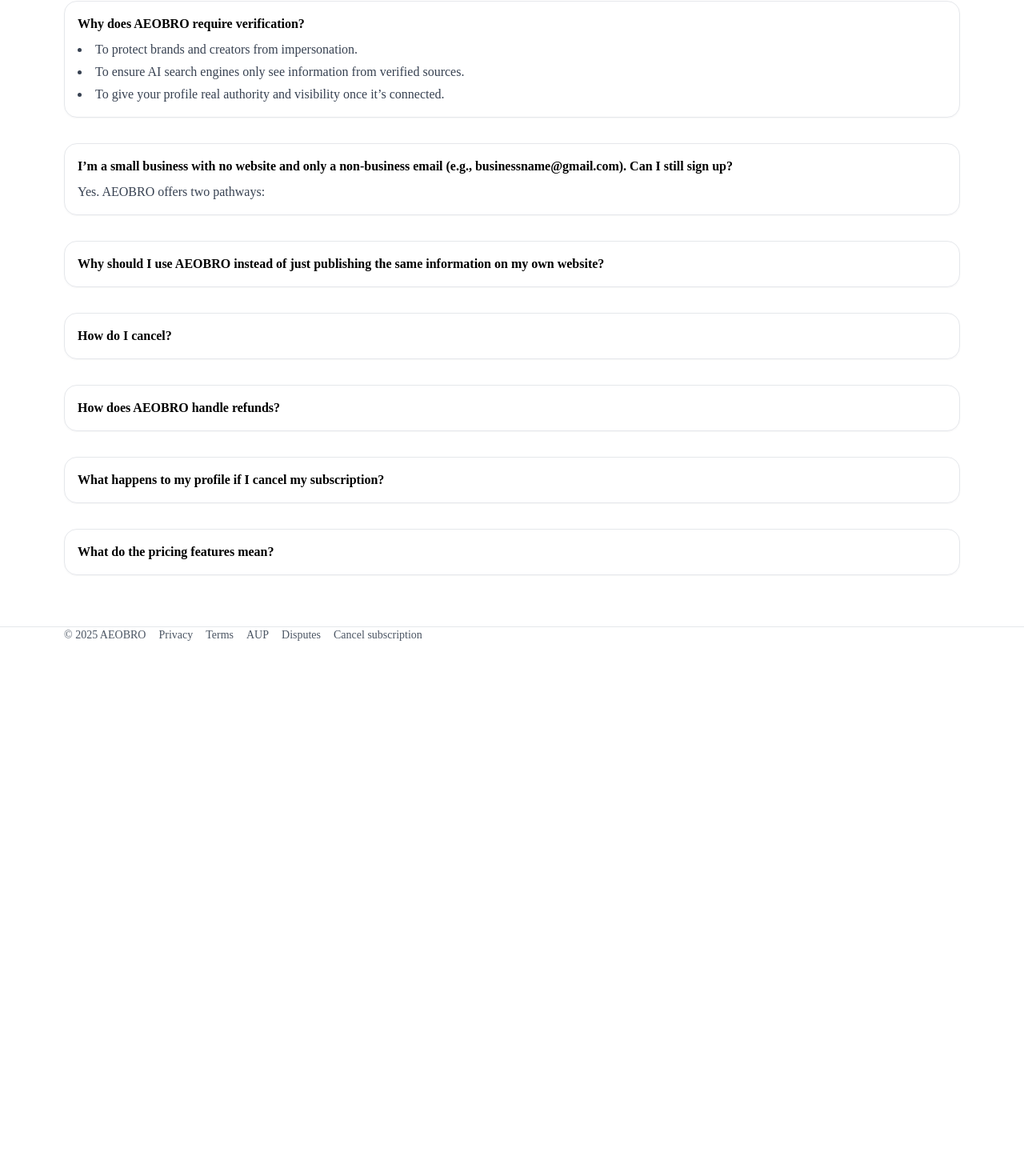
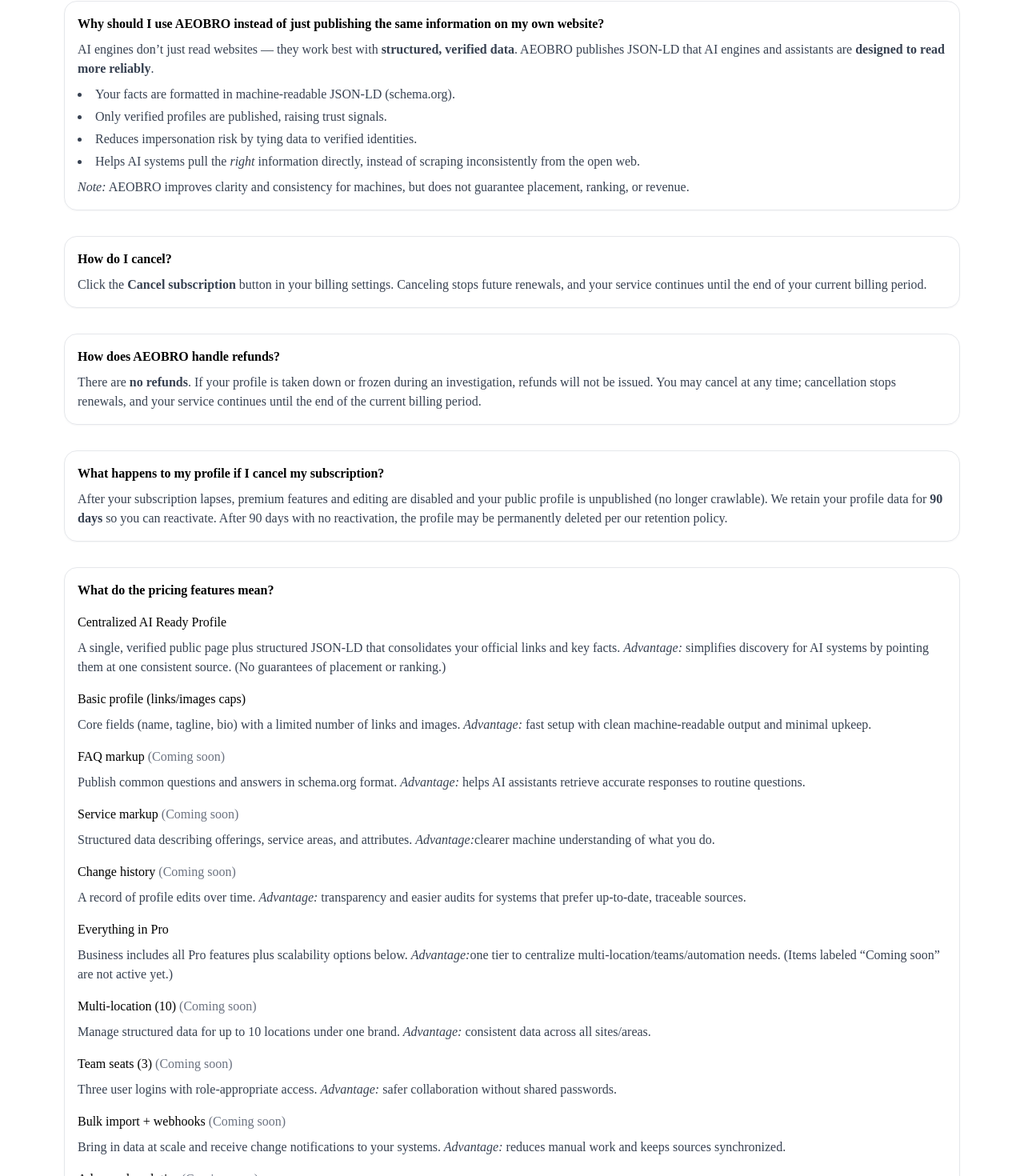
Before and after one commit to NewguyMMM/aeobro, a Next.js app: page /faq in a window 1280 px wide. Shown: the part 1452-2922 px from the top of the page at 80% size. Before the commit the page ends 2256 px from the top, so only its background shows below. Built offline with nearby package versions, Linux system fonts and the light colour scheme; no server answers.

Commit message:
Update page.tsx

```diff
--- a/app/(marketing)/faq/page.tsx
+++ b/app/(marketing)/faq/page.tsx
@@ -102,11 +102,12 @@ export default function Page() {
       },
       {
         "@type": "Question",
-        name: "Why should I use AEOBRO instead of just publishing the same information on my own website?",
+        name:
+          "Why should I use AEOBRO instead of just publishing the same information on my own website?",
         acceptedAnswer: {
           "@type": "Answer",
           text:
-            "AEOBRO publishes structured, verified JSON-LD that AI engines prioritize. Regular pages may be inconsistently parsed. Verified profiles reduce impersonation and ensure AI systems pull the right facts.",
+            "AEOBRO publishes structured, verified JSON-LD that AI engines and assistants are designed to read more reliably. Regular pages may be inconsistently parsed. Verified profiles reduce impersonation and help AI systems pull the right facts.",
         },
       },
       {
@@ -293,7 +294,6 @@ export default function Page() {
           </div>
         </div>
 
-        {/* The rest follow in original order */}
         <div className="card">
           <h3 className="font-semibold">How do I create a profile on AEOBRO?</h3>
           <p className="text-gray-700 mt-2">
@@ -341,27 +341,7 @@ export default function Page() {
             businesses). This prevents impersonation and ensures AI search engines trust the
             information.
           </p>
-
-        {/* ...remaining cards unchanged... */}
-
-        </div>
-
-        <div className="card">
-          <h3 className="font-semibold">Why does AEOBRO require verification?</h3>
-          <ul className="list-disc list-inside text-gray-700 mt-2 space-y-1">
-            <li>To protect brands and creators from impersonation.</li>
-            <li>To ensure AI search engines only see information from verified sources.</li>
-            <li>To give your profile real authority and visibility once it’s connected.</li>
-          </ul>
-        </div>
-
-        <div className="card">
-          <h3 className="font-semibold">
-            I’m a small business with no website and only a non-business email (e.g.,
-            businessname@gmail.com). Can I still sign up?
-          </h3>
-          <p className="text-gray-700 mt-2">Yes. AEOBRO offers two pathways:</p>
-          {/* ...content unchanged... */}
+          {/* … additional long-answer content if needed … */}
         </div>
 
         <div className="card">
@@ -369,28 +349,133 @@ export default function Page() {
             Why should I use AEOBRO instead of just publishing the same information on my own
             website?
           </h3>
-          {/* ...content unchanged... */}
+          <p className="text-gray-700 mt-2">
+            AI engines don’t just read websites — they work best with{" "}
+            <strong>structured, verified data</strong>. AEOBRO publishes JSON-LD that AI engines and
+            assistants are <strong>designed to read more reliably</strong>.
+          </p>
+          <ul className="list-disc list-inside text-gray-700 mt-2 space-y-1">
+            <li>Your facts are formatted in machine-readable JSON-LD (schema.org).</li>
+            <li>Only verified profiles are published, raising trust signals.</li>
+            <li>Reduces impersonation risk by tying data to verified identities.</li>
+            <li>
+              Helps AI systems pull the <em>right</em> information directly, instead of scraping
+              inconsistently from the open web.
+            </li>
+          </ul>
+          <p className="text-gray-700 mt-2">
+            <em>Note:</em> AEOBRO improves clarity and consistency for machines, but does not
+            guarantee placement, ranking, or revenue.
+          </p>
         </div>
 
         <div className="card">
           <h3 className="font-semibold">How do I cancel?</h3>
-          {/* ...content unchanged... */}
+          <p className="text-gray-700 mt-2">
+            Click the <strong>Cancel subscription</strong> button in your billing settings. Canceling
+            stops future renewals, and your service continues until the end of your current billing
+            period.
+          </p>
         </div>
 
         <div className="card">
           <h3 className="font-semibold">How does AEOBRO handle refunds?</h3>
-          {/* ...content unchanged... */}
+          <p className="text-gray-700 mt-2">
+            There are <strong>no refunds</strong>. If your profile is taken down or frozen during an
+            investigation, refunds will not be issued. You may cancel at any time; cancellation stops
+            renewals, and your service continues until the end of the current billing period.
+          </p>
         </div>
 
         <div className="card">
           <h3 className="font-semibold">What happens to my profile if I cancel my subscription?</h3>
-          {/* ...content unchanged... */}
+          <p className="text-gray-700 mt-2">
+            After your subscription lapses, premium features and editing are disabled and your public
+            profile is unpublished (no longer crawlable). We retain your profile data for{" "}
+            <strong>90 days</strong> so you can reactivate. After 90 days with no reactivation, the
+            profile may be permanently deleted per our retention policy.
+          </p>
         </div>
 
         {/* --------- Feature explanations (UI section) ---------- */}
         <div className="card">
           <h3 className="font-semibold">What do the pricing features mean?</h3>
-          {/* ...content unchanged... */}
+
+          <h4 className="font-medium mt-4">Centralized AI Ready Profile</h4>
+          <p className="text-gray-700 mt-2">
+            A single, verified public page plus structured JSON-LD that consolidates your official
+            links and key facts. <em>Advantage:</em> simplifies discovery for AI systems by pointing
+            them at one consistent source. (No guarantees of placement or ranking.)
+          </p>
+
+          <h4 className="font-medium mt-4">Basic profile (links/images caps)</h4>
+          <p className="text-gray-700 mt-2">
+            Core fields (name, tagline, bio) with a limited number of links and images.
+            <em> Advantage:</em> fast setup with clean machine-readable output and minimal upkeep.
+          </p>
+
+          <h4 className="font-medium mt-4">
+            FAQ markup <span className="text-gray-500">(Coming soon)</span>
+          </h4>
+          <p className="text-gray-700 mt-2">
+            Publish common questions and answers in schema.org format. <em>Advantage:</em> helps AI
+            assistants retrieve accurate responses to routine questions.
+          </p>
+
+          <h4 className="font-medium mt-4">
+            Service markup <span className="text-gray-500">(Coming soon)</span>
+          </h4>
+          <p className="text-gray-700 mt-2">
+            Structured data describing offerings, service areas, and attributes. <em>Advantage:</em>
+            clearer machine understanding of what you do.
+          </p>
+
+          <h4 className="font-medium mt-4">
+            Change history <span className="text-gray-500">(Coming soon)</span>
+          </h4>
+          <p className="text-gray-700 mt-2">
+            A record of profile edits over time. <em>Advantage:</em> transparency and easier audits
+            for systems that prefer up-to-date, traceable sources.
+          </p>
+
+          <h4 className="font-medium mt-4">Everything in Pro</h4>
+          <p className="text-gray-700 mt-2">
+            Business includes all Pro features plus scalability options below. <em>Advantage:</em>
+            one tier to centralize multi-location/teams/automation needs. (Items labeled “Coming
+            soon” are not active yet.)
+          </p>
+
+          <h4 className="font-medium mt-4">
+            Multi-location (10) <span className="text-gray-500">(Coming soon)</span>
+          </h4>
+          <p className="text-gray-700 mt-2">
+            Manage structured data for up to 10 locations under one brand.
+            <em> Advantage:</em> consistent data across all sites/areas.
+          </p>
+
+          <h4 className="font-medium mt-4">
+            Team seats (3) <span className="text-gray-500">(Coming soon)</span>
+          </h4>
+          <p className="text-gray-700 mt-2">
+            Three user logins with role-appropriate access. <em>Advantage:</em> safer collaboration
+            without shared passwords.
+          </p>
+
+          <h4 className="font-medium mt-4">
+            Bulk import + webhooks <span className="text-gray-500">(Coming soon)</span>
+          </h4>
+          <p className="text-gray-700 mt-2">
+            Bring in data at scale and receive change notifications to your systems.
+            <em> Advantage:</em> reduces manual work and keeps sources synchronized.
+          </p>
+
+          <h4 className="font-medium mt-4">
+            Advanced analytics <span className="text-gray-500">(Coming soon)</span>
+          </h4>
+          <p className="text-gray-700 mt-2">
+            Reports on completeness and machine-readability signals. <em>Advantage:</em> helps you
+            prioritize improvements.
+          </p>
         </div>
       </div>
     </section>
```
